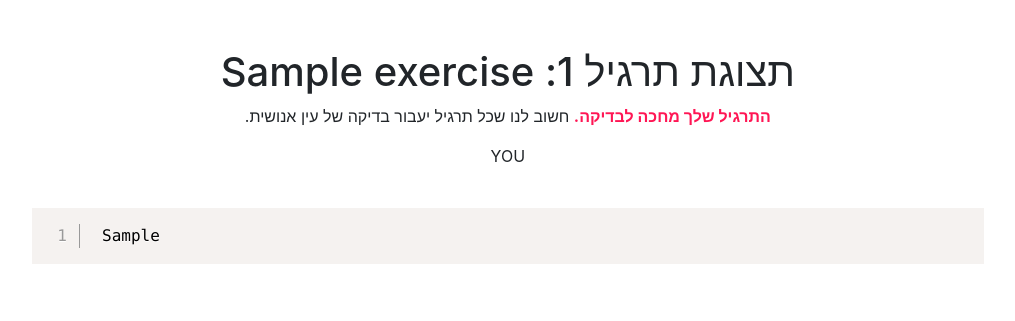
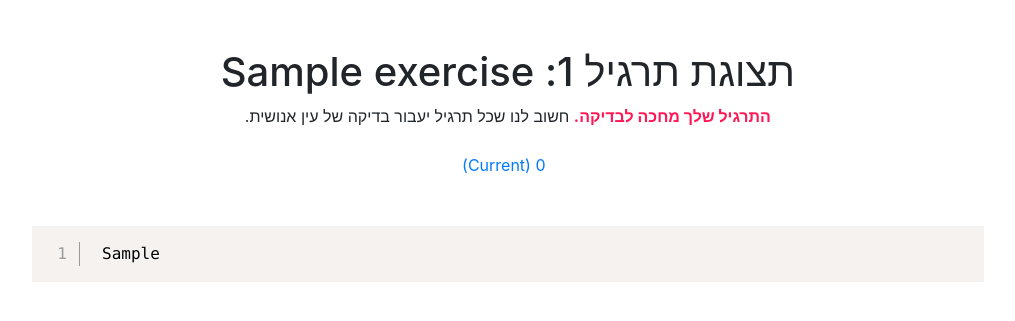
Before and after one commit to PythonFreeCourse/lms, a Python web app: template lms/templates/view.html in a window 1280 px wide. Shown: the top 321 px of the page, without its empty margins (145-1160 px from the left). Run offline with Jinja, Linux system fonts and the light colour scheme; the template is opened without the code that fills it: most values are stand-ins (such as "Sample title", 1, 10 or a date in 2020); some libraries are stand-ins or nearby versions.

Commit message:
or maybe better

```diff
--- a/lms/templates/view.html
+++ b/lms/templates/view.html
@@ -16,15 +16,12 @@
     {% set index = namespace(value=0) %}
     <div id="versions">
         {% for version in versions %}
-            {% if version['id'] ==  solution['id']%}
-                <div>
-                    YOU
-                </div>
-            {% else %}
-                <a class="our-button" href="{{ version['id'] }}">
-                    {{ index.value }}
-                </a>
-            {% endif %}
+            <a class="our-button" href="{{ version['id'] }}">
+                {{ index.value }}
+                {% if version['id'] ==  solution['id']%}
+                    (Current)
+                {% endif %}
+            </a>
             {% set index.value = index.value + 1 %}
         {% endfor %}
     </div>
```
